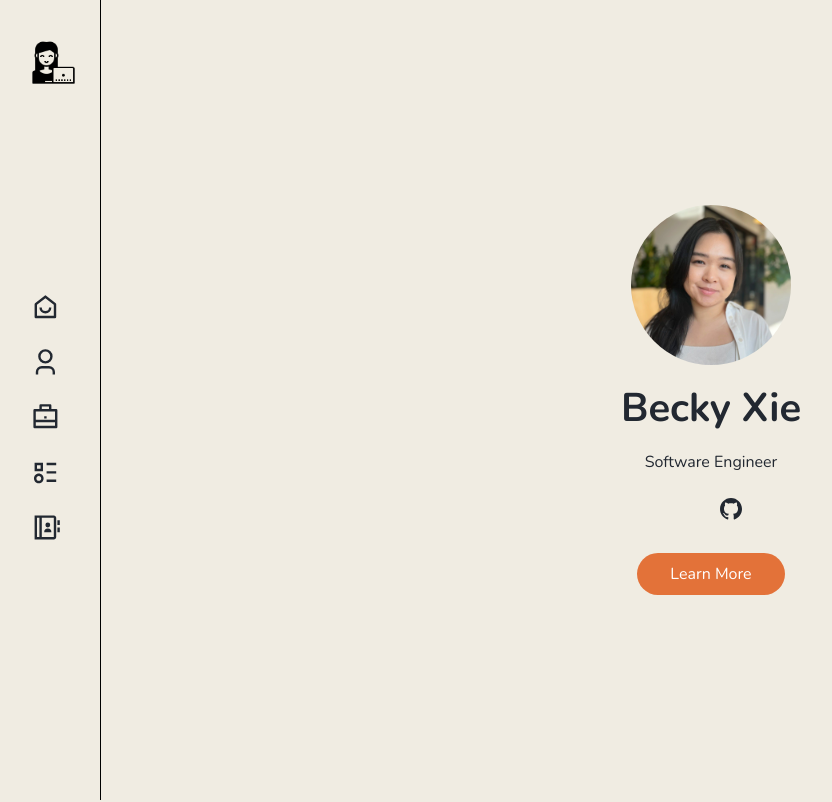
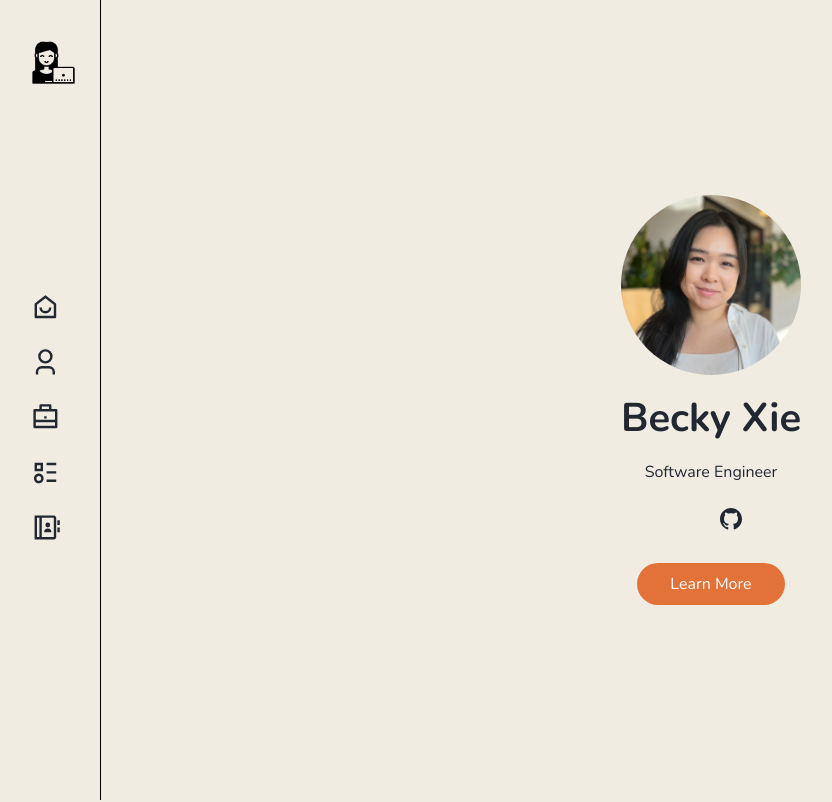
Before and after one commit to xieb3cky/Personal-Portfolio, a React (Create React App) app: page / in a window 1280 px wide. Shown: the top 802 px of the page, without its empty margins (9-841 px from the left). Built offline with nearby package versions, Linux system fonts and the light colour scheme; some icons are missing.

Commit message:
updated size of home img

```diff
--- a/src/components/home/Home.css
+++ b/src/components/home/Home.css
@@ -18,8 +18,8 @@
 }
 
 .home-img {
-    width: 160px;
-    height: 160px;
+    width: 180px;
+    height: 180px;
     border-radius: 50%;
 }
 
```
